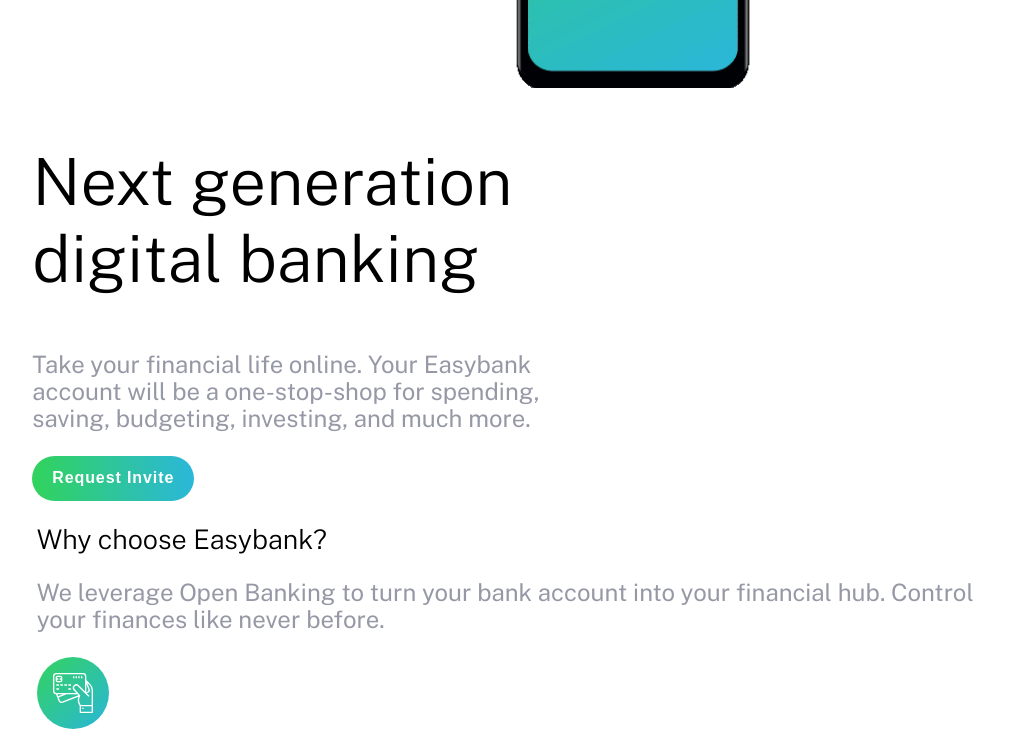
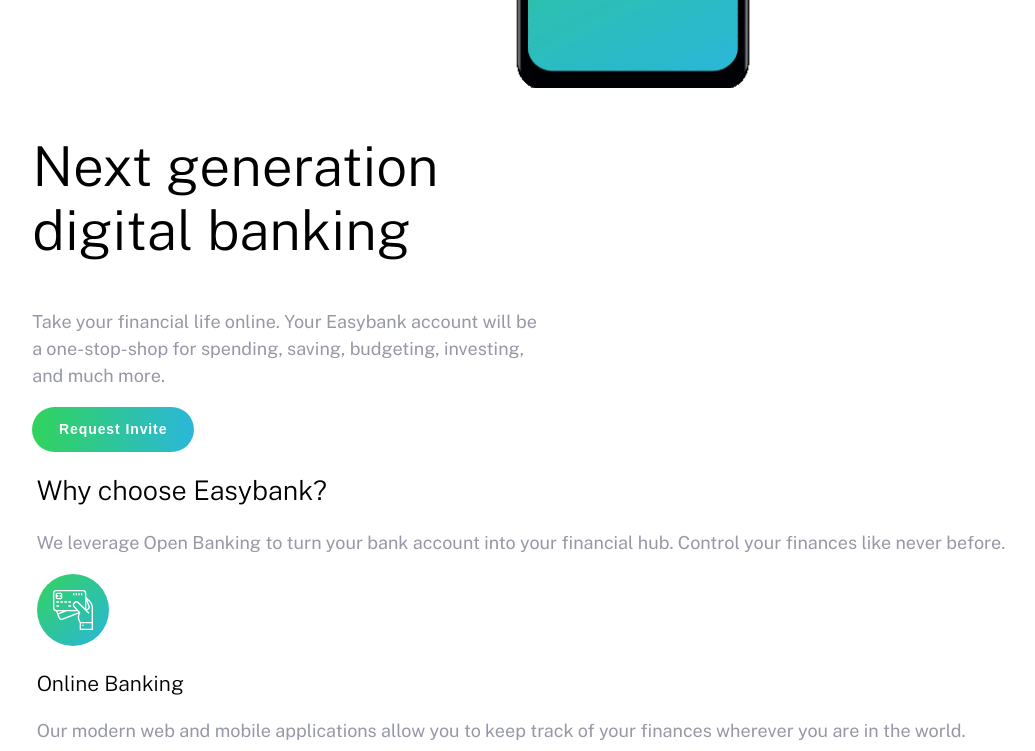
Before and after one commit to roc2246/easybank-landing-page__FEM, a website: page index.html in a window 1280 px wide. Shown: the part 1000-1751 px from the top of the page, without its empty margins (110-1145 px from the left). Drawn offline with nearby package versions, Linux system fonts and the light colour scheme.

Commit message:
Fixed responsive typography

```diff
--- a/sass/base/_reset.scss
+++ b/sass/base/_reset.scss
@@ -5,6 +5,7 @@
 a {
   cursor: pointer;
   text-decoration: none;
+  font-size: clamp(rem(16px), 2vw, rem(14px));
 }
 
 h1,
@@ -17,7 +18,7 @@
 p {
   color: var(--color-grayish-blue);
   line-height: clamp(1.5rem, 2vw, 2rem);
-  font-size: clamp(rem(16px), 2vw, rem(24px));
+  font-size: clamp(rem(16px), 2vw, rem(18px));
 }
 
 button {
--- a/sass/base/_typography.scss
+++ b/sass/base/_typography.scss
@@ -18,7 +18,7 @@
   }
   &__heading {
     text-align: center;
-    font-size: clamp(rem(40px), 10vw,rem(65px));
+    font-size: clamp(rem(40px), 10vw,rem(55px));
   }
   @media (min-width: $breakpoint1) {
     &__heading{
@@ -37,7 +37,7 @@
 
 .btn {
   &--CTA {
-    font-size: clamp(rem(13px), 1.5vw, rem(16px));
+    font-size: clamp(rem(13px), 1.5vw, rem(14px));
     font-weight: var(--font-weight-bold);
     letter-spacing: 0.05rem;
   }
```
Also changed, not shown: css/style.css.
